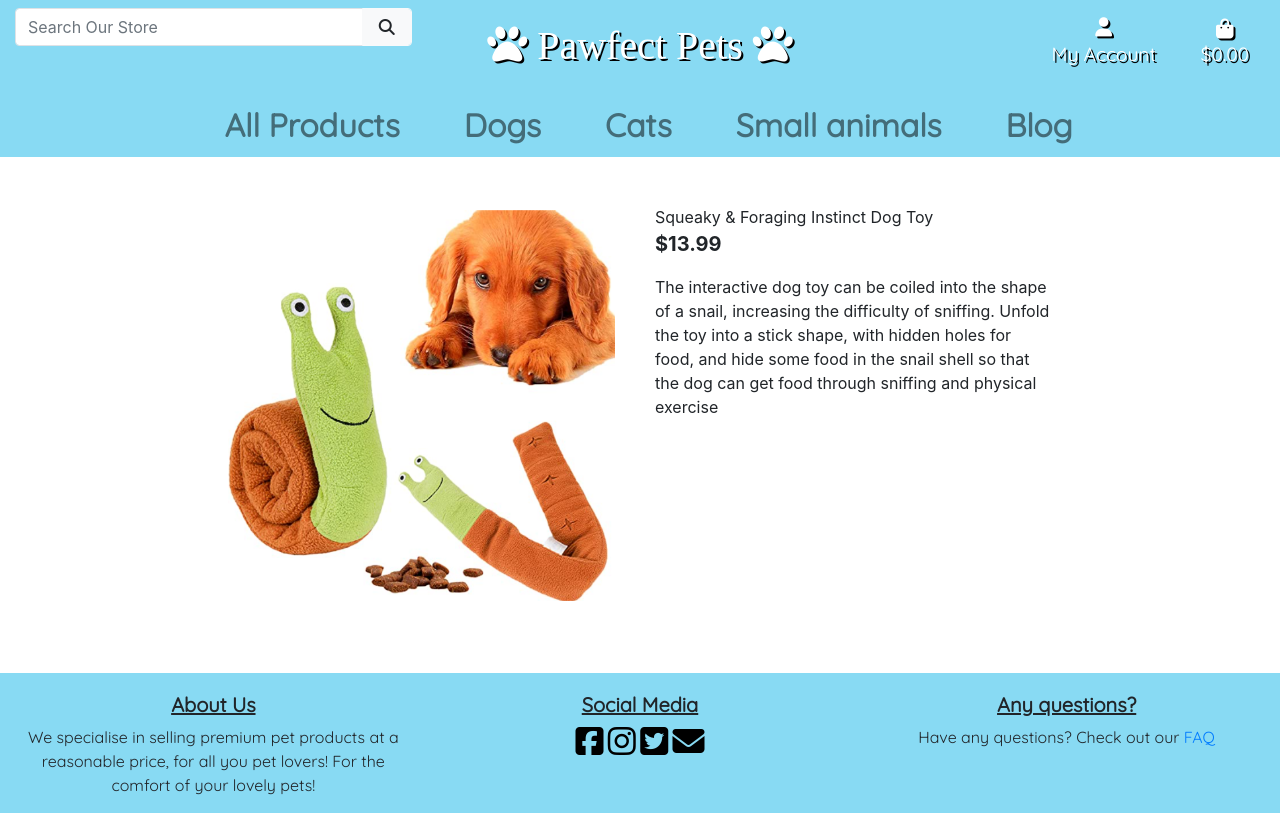
After one commit to HinaChoudhry/Pawfect-Pets, a Django app: page /products/1 in a window 1280 px wide. The commit adds this page. Run offline with Django 3.2, Linux system fonts and the light colour scheme; data comes from the database, SQL or seed files in the repository; some libraries are stand-ins or nearby versions; some web fonts are replaced.

Commit message:
Added product details functionality

```diff
--- /dev/null
+++ b/products/templates/products/product_detail.html
@@ -0,0 +1,38 @@
+{% extends "base.html" %}
+{% load static %}
+
+{% block page_header %}
+    <div class="container header-container">
+        <div class="row">
+            <div class="col"></div>
+        </div>
+    </div>
+{% endblock %}
+
+{% block content %}
+    <div class="overlay"></div>
+    <div class="container-fluid">
+        <div class="row">
+            <div class="col-12 col-md-6 col-lg-4 offset-lg-2">
+                <div class="image-container my-5">
+                    {% if product.image %}
+                        <a href="{{ product.image.url }}" target="_blank">
+                            <img class="card-img-top img-fluid" src="{{ product.image.url }}" alt="{{ product.name }}">
+                        </a>
+                        {% else %}
+                        <a href="">
+                            <img class="card-img-top img-fluid" src="{{ MEDIA_URL }}noimage.png" alt="{{ product.name }}">
+                        </a>
+                    {% endif %}
+                </div>
+            </div>
+            <div class="col-12 col-md-6 col-lg-4">
+                <div class="product-details-container mb-5 mt-md-5">
+                    <p class="mb-0">{{ product.name }}</p>
+                    <p class="lead mb-0 text-left font-weight-bold">${{ product.price }}</p>
+                    <p class="mt-3">{{ product.description }}</p>
+                </div>
+            </div>
+        </div>
+    </div>
+{% endblock %}
--- a/products/templates/products/products.html
+++ b/products/templates/products/products.html
@@ -26,11 +26,11 @@
                         <div class="col-sm-6 col-md-6 col-lg-4 col-xl-3">
                             <div class="card h-100 border-0">
                                 {% if product.image %}
-                                <a href="">
+                                <a href="{% url 'product_detail' product.id %}">
                                     <img class="card-img-top img-fluid img-border" src="{{ product.image.url }}" alt="{{ product.name }}">
                                 </a>
                                 {% else %}
-                                <a href="">
+                                <a href="{% url 'product_detail' product.id %}">
                                     <img class="card-img-top img-fluid img-border" src="{{ MEDIA_URL }}noimage.png" alt="{{ product.name }}">
                                 </a>
                                 {% endif %}
--- a/products/urls.py
+++ b/products/urls.py
@@ -2,5 +2,6 @@ from django.urls import path
 from . import views
 
 urlpatterns = [
-    path('', views.all_products, name='products')
+    path('', views.all_products, name='products'),
+    path('<product_id>', views.product_detail, name="product_detail")
 ]
--- a/products/views.py
+++ b/products/views.py
@@ -1,10 +1,10 @@
-from django.shortcuts import render
+from django.shortcuts import render, get_object_or_404
 from .models import Product
 
 # Create your views here.
 
 def all_products(request):
-    """ A view to show all products, including sorting and search queries """
+    """ Shows all products, including sorting and search queries """
 
     products = Product.objects.all()
 
@@ -13,3 +13,15 @@ def all_products(request):
     }
 
     return render(request, 'products/products.html', context)
+
+
+def product_detail(request, product_id):
+    """ Shows individual product details """
+
+    product = get_object_or_404(Product, pk=product_id)
+
+    context = {
+        'product': product,
+    }
+
+    return render(request, 'products/product_detail.html', context)
--- a/templates/includes/main-nav.html
+++ b/templates/includes/main-nav.html
@@ -8,7 +8,7 @@
                 <a href="" class="dropdown-item dropdown-font">By Price</a>
                 <a href="" class="dropdown-item dropdown-font">By Rating</a>
                 <a href="" class="dropdown-item dropdown-font">By Category</a>
-                <a href="" class="dropdown-item dropdown-font">All Products</a>
+                <a href="{% url 'products' %}" class="dropdown-item dropdown-font">All Products</a>
             </div>
         </li>
 
```
